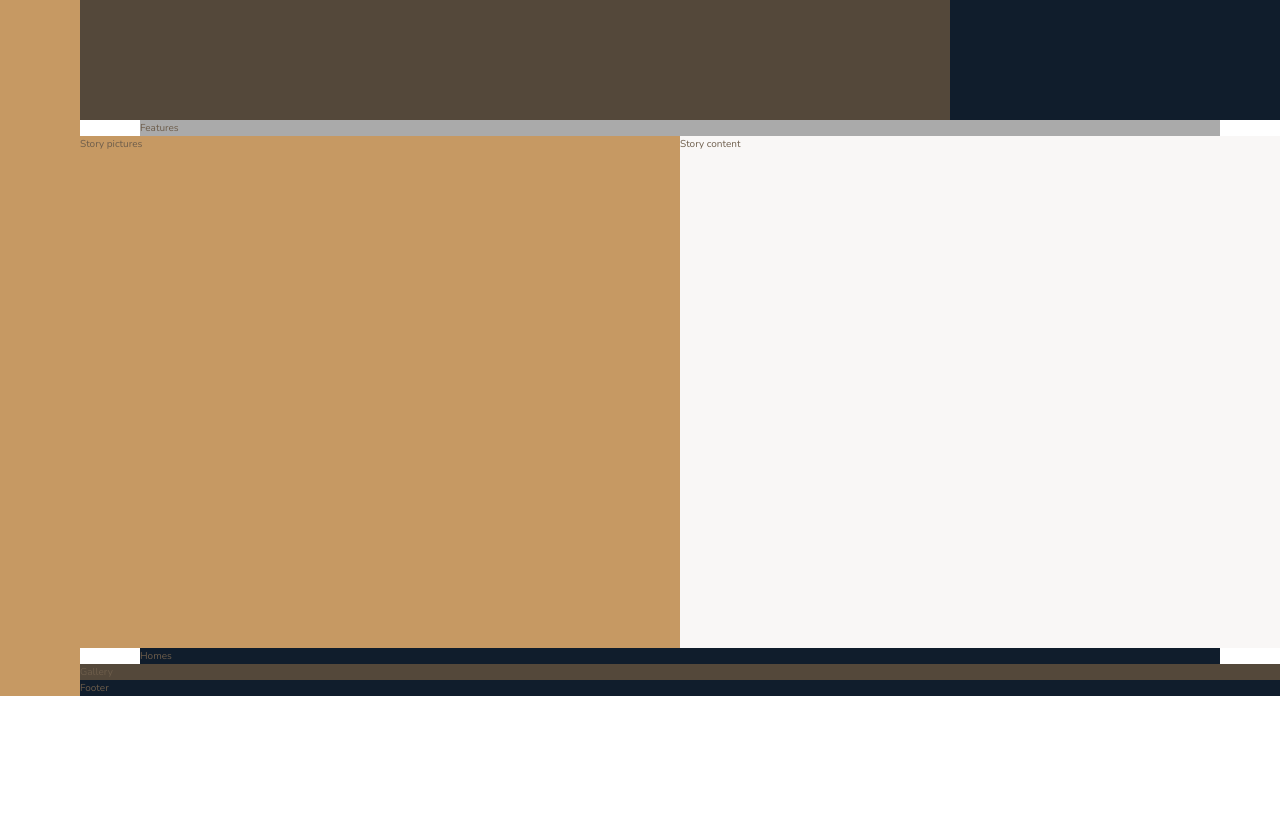
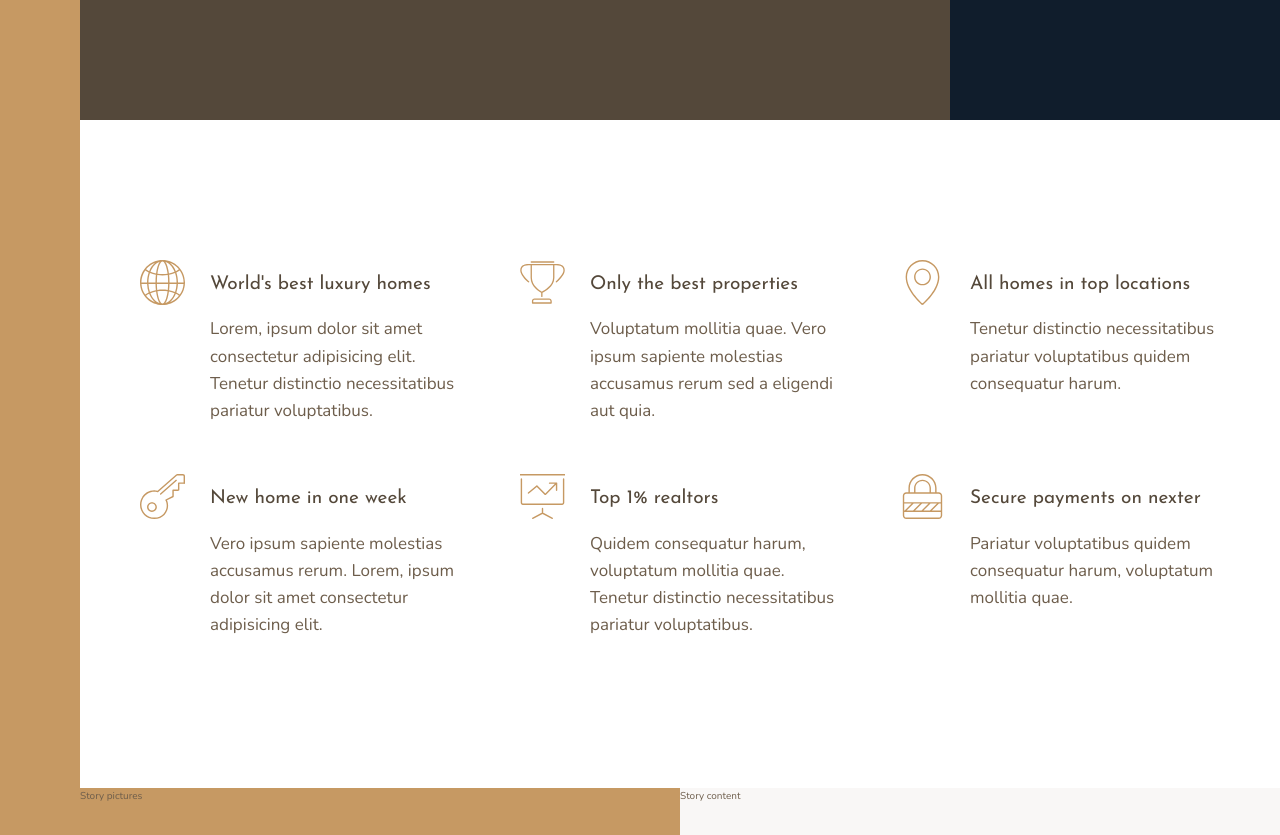
Before and after one commit to JohnKelvin-M/Nexter, a website: page index.html in a window 1280 px wide. Shown: the part 520-1355 px from the top of the page. Before the commit the page ends 1216 px from the top, so only its background shows below. Drawn offline with nearby package versions, Linux system fonts and the light colour scheme.

Commit message:
building the features section

```diff
--- a/index.html
+++ b/index.html
@@ -1,51 +1,102 @@
 <!DOCTYPE html>
 <html lang="en">
   <head>
-        <meta charset="UTF-8">
-        <meta name="viewport" content="width=device-width, initial-scale=1.0">
-        <meta http-equiv="X-UA-Compatible" content="ie=edge">
+    <meta charset="UTF-8" />
+    <meta name="viewport" content="width=device-width, initial-scale=1.0" />
+    <meta http-equiv="X-UA-Compatible" content="ie=edge" />
 
-        <link href="https://fonts.googleapis.com/css?family=Josefin+Sans:300,400,400i|Nunito:300,300i" rel="stylesheet">
-        <link rel="stylesheet" href="css/style.css">
-        <link rel="shortcut icon" type="image/png" href="img/favicon.png">
+    <link
+      href="https://fonts.googleapis.com/css?family=Josefin+Sans:300,400,400i|Nunito:300,300i"
+      rel="stylesheet"
+    />
+    <link rel="stylesheet" href="css/style.css" />
+    <link rel="shortcut icon" type="image/png" href="img/favicon.png" />
 
     <title>nexter &mdash; your home, your freedom</title>
   </head>
   <body class="container">
-        <div class="sidebar">
-            Sidebar
+    <div class="sidebar">Sidebar</div>
+
+    <header class="header">Header</header>
+
+    <div class="realtors">Top 3 realtors</div>
+
+    <section class="features">
+      <div class="feature">
+        <svg class="feature__icon">
+          <use xlink:href="img/sprite.svg#icon-global"></use>
+        </svg>
+        <h4 class="heading-4 heading-4--dark">World's best luxury homes</h4>
+        <p class="feature__text">
+          Lorem, ipsum dolor sit amet consectetur adipisicing elit. Tenetur
+          distinctio necessitatibus pariatur voluptatibus.
+        </p>
       </div>
 
-        <header class="header">
-            Header
-        </header>
-
-        <div class="realtors">
-            Top 3 realtors
+      <div class="feature">
+        <svg class="feature__icon">
+          <use xlink:href="img/sprite.svg#icon-trophy"></use>
+        </svg>
+        <h4 class="heading-4 heading-4--dark">Only the best properties</h4>
+        <p class="feature__text">
+          Voluptatum mollitia quae. Vero ipsum sapiente molestias accusamus
+          rerum sed a eligendi aut quia.
+        </p>
       </div>
 
-        <section class="features">
-            Features
+      <div class="feature">
+        <svg class="feature__icon">
+          <use xlink:href="img/sprite.svg#icon-map-pin"></use>
+        </svg>
+        <h4 class="heading-4 heading-4--dark">All homes in top locations</h4>
+        <p class="feature__text">
+          Tenetur distinctio necessitatibus pariatur voluptatibus quidem
+          consequatur harum.
+        </p>
+      </div>
+
+      <div class="feature">
+        <svg class="feature__icon">
+          <use xlink:href="img/sprite.svg#icon-key"></use>
+        </svg>
+        <h4 class="heading-4 heading-4--dark">New home in one week</h4>
+        <p class="feature__text">
+          Vero ipsum sapiente molestias accusamus rerum. Lorem, ipsum dolor sit
+          amet consectetur adipisicing elit.
+        </p>
+      </div>
+
+      <div class="feature">
+        <svg class="feature__icon">
+          <use xlink:href="img/sprite.svg#icon-presentation"></use>
+        </svg>
+        <h4 class="heading-4 heading-4--dark">Top 1% realtors</h4>
+        <p class="feature__text">
+          Quidem consequatur harum, voluptatum mollitia quae. Tenetur distinctio
+          necessitatibus pariatur voluptatibus.
+        </p>
+      </div>
+
+      <div class="feature">
+        <svg class="feature__icon">
+          <use xlink:href="img/sprite.svg#icon-lock"></use>
+        </svg>
+        <h4 class="heading-4 heading-4--dark">Secure payments on nexter</h4>
+        <p class="feature__text">
+          Pariatur voluptatibus quidem consequatur harum, voluptatum mollitia
+          quae.
+        </p>
+      </div>
     </section>
 
-        <div class="story__pictures">
-            Story pictures
-        </div>
+    <div class="story__pictures">Story pictures</div>
 
-        <div class="story__content">
-            Story content
-        </div>
+    <div class="story__content">Story content</div>
 
-        <section class="homes">
-            Homes
-        </section>
+    <section class="homes">Homes</section>
 
-        <section class="gallery">
-            Gallery
-        </section>
+    <section class="gallery">Gallery</section>
 
-        <footer class="footer">
-            Footer
-        </footer>
+    <footer class="footer">Footer</footer>
   </body>
 </html>
--- a/sass/_features.scss
+++ b/sass/_features.scss
@@ -1,4 +1,28 @@
 .features {
-  background-color: $color-grey-light-2;
   grid-column: center-start/ center-end;
+  margin: 15rem 0;
+  display: grid;
+  // grid-template-columns: repeat(3, 1fr);
+  grid-template-columns: repeat(auto-fit, minmax(25rem, 1fr));
+  gap: 6rem;
+  align-items: start;
 }
+
+.feature {
+  display: grid;
+  grid-template-columns: min-content 1fr;
+  row-gap: 1.5rem;
+  column-gap: 2.5rem;
+
+  &__icon {
+    fill: $color-primary;
+    width: 4.5rem;
+    height: 4.5rem;
+    grid-row: 1 / span 2;
+    transform: translateY(-1rem);
+  }
+
+  &__text {
+    font-size: 1.7rem;
+  }
+}
--- a/sass/_typography.scss
+++ b/sass/_typography.scss
@@ -0,0 +1,29 @@
+%heading {
+  font-family: $font-display;
+  font-weight: 400;
+}
+
+.heading-1 {
+  @extend %heading;
+}
+
+.heading-2 {
+  @extend %heading;
+}
+
+.heading-3 {
+  @extend %heading;
+}
+
+.heading-4 {
+  @extend %heading;
+  font-size: 1.9rem;
+
+  &--light {
+    color: $color-grey-light-1;
+  }
+
+  &--dark {
+    color: $color-grey-dark-1;
+  }
+}
```
Also changed, not shown: css/style.css. Lines whose indentation alone changed are shown as unchanged.
